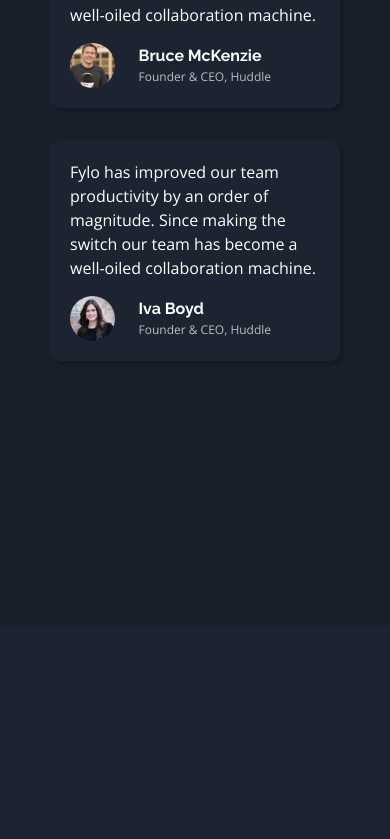
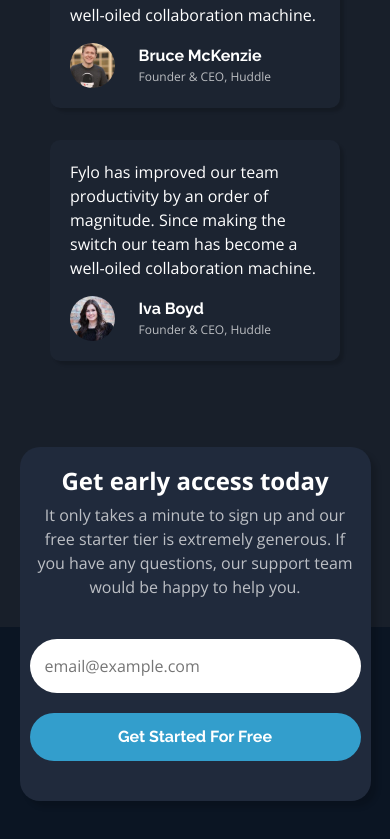
Before and after one commit to luizlopes12/Fylo, a React (Create React App) app: page /pag3 in a window 390 px wide. Shown: the part 3005-3844 px from the top of the page. Before the commit the page ends 3632 px from the top, so only its background shows below. Built offline with nearby package versions, Linux system fonts and the light colour scheme.

Commit message:
form component

```diff
--- a/src/App.js
+++ b/src/App.js
@@ -4,6 +4,7 @@ import Intro from './components/Intro'
 import Benefits from './components/Benefits';
 import Produtive from './components/Produtive';
 import Testimonials from './components/Testimonials';
+import Form from './components/Form';
 function App() {
   return (
     <Fragment>
@@ -12,6 +13,7 @@ function App() {
     <Benefits/>
     <Produtive/>
     <Testimonials/>
+    <Form/>
     </Fragment>
 
   );
--- /dev/null
+++ b/src/components/Form.jsx
@@ -0,0 +1,35 @@
+import React, {useState} from "react";
+import Button from './shared/Button'
+function Form() {
+    const handleSubmit = (e)=>{
+        e.preventDefault();
+        console.log('foi');
+    }
+    const [teste, setTeste] = useState()
+  return(
+      <div className="form bg-footer">
+          <div className="form-card container">
+            <div className="row d-flex flex-column align-items-center">
+                <div className="col-sm-9 col-12 text-center">
+                    <h4>Get early access today</h4>
+                    <p> It only takes a minute to sign up and our free starter
+                        tier is extremely generous. If you have any questions,
+                        our support team would be happy to help you.</p>
+                </div>
+            </div>
+            <div>
+                <form onSubmit={handleSubmit}  className="row d-flex mt-4">
+                    <div className="col-sm-7 col-12 d-flex justify-content-end">
+                    <input className='email' type="text" onChange={e=> setTeste(e.target.value)} value={teste} placeholder="email@example.com"/>
+                    </div>
+                    <div className="col">
+                    <Button text='Get Started For Free'/>
+                    </div>
+                    </form>
+                </div>
+          </div>
+      </div>
+  );
+}
+
+export default Form;
--- a/src/styles/style.css
+++ b/src/styles/style.css
@@ -103,7 +103,7 @@ Button get started style
 .button {
   color: #fff;
   border: none;
-  padding: 18px 100px;
+  padding: 18px 80px;
   border-radius: 50px;
   font-size: 20px;
   font-weight: bolder;
@@ -279,3 +279,61 @@ Comments container
     font-size: 12px;
   }
 }
+.form-card{
+  background-color: #202a3c;
+  position: relative;
+  top: -200px;
+  border-radius: 20px;
+  padding: 50px 0;
+  box-shadow: rgba(0, 0, 0, 0.15) 6px 6px 5px;
+}
+.form-card h4{
+  font-weight: bold;
+  font-size: 3.5em;
+}
+.form-card p{
+  font-size: 1.3em;
+}
+.email{
+  border: none;
+  padding: 15px;
+  font-size: 20px;
+  border-radius: 50px;
+  width: 80%;
+}
+.bg-footer{
+  background-color: #0b1523;
+}
+@media(max-width: 768px){
+  .form-card{
+    background-color: #202a3c;
+    position: relative;
+    width: 90%;
+    top: -180px;
+    border-radius: 20px;
+    padding: 20px 10px;
+    box-shadow: rgba(0, 0, 0, 0.15) 6px 6px 5px;
+  }
+  .form-card h4{
+    font-weight: bold;
+    font-size: 1.5em;
+  }
+  .form-card p{
+    font-size: 1em;
+  }
+  .email{
+    border: none;
+    padding: 15px;
+    font-size: 16px;
+    border-radius: 50px;
+    width: 100%;
+  }
+  .form .button{
+    margin: 20px auto;
+    width: 100%;
+    font-size: 16px;
+  }
+  .bg-footer{
+    background-color: #0b1523;
+  }
+}
```
